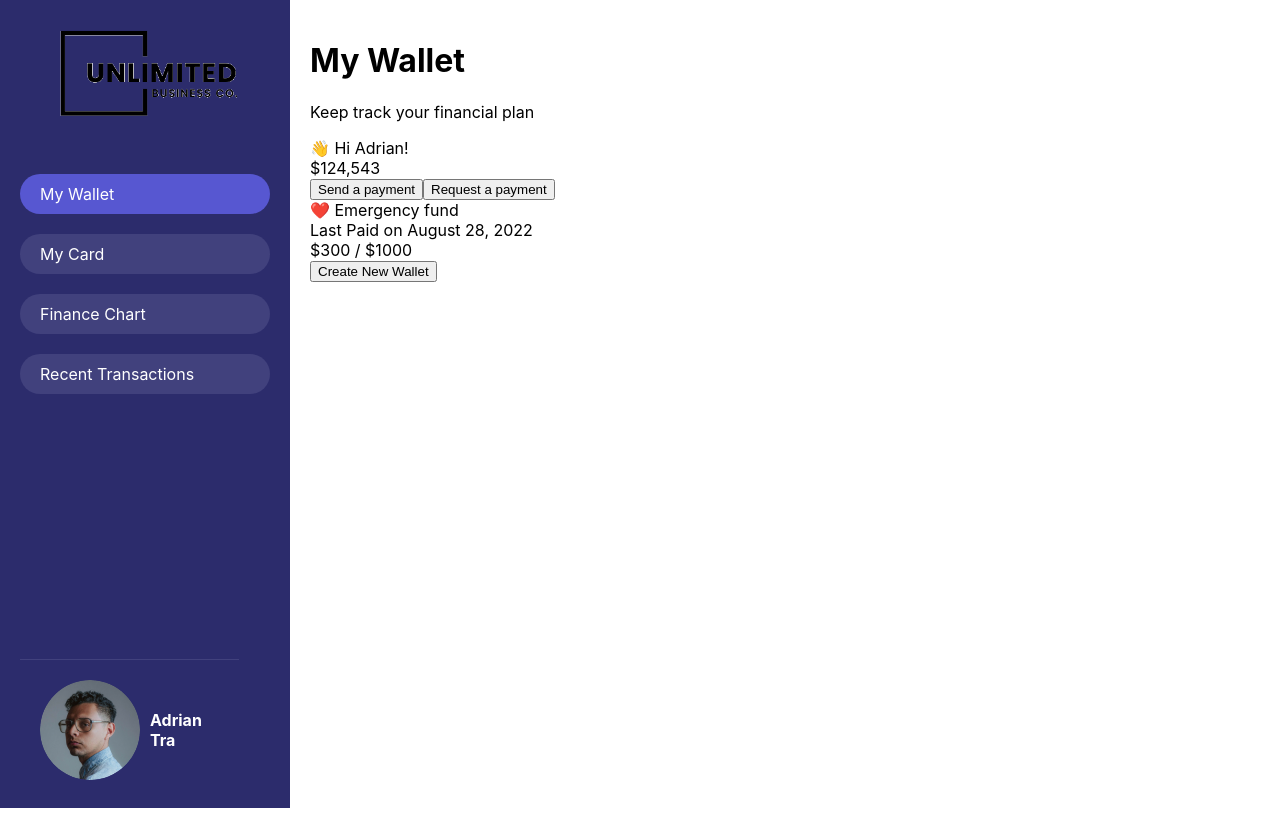
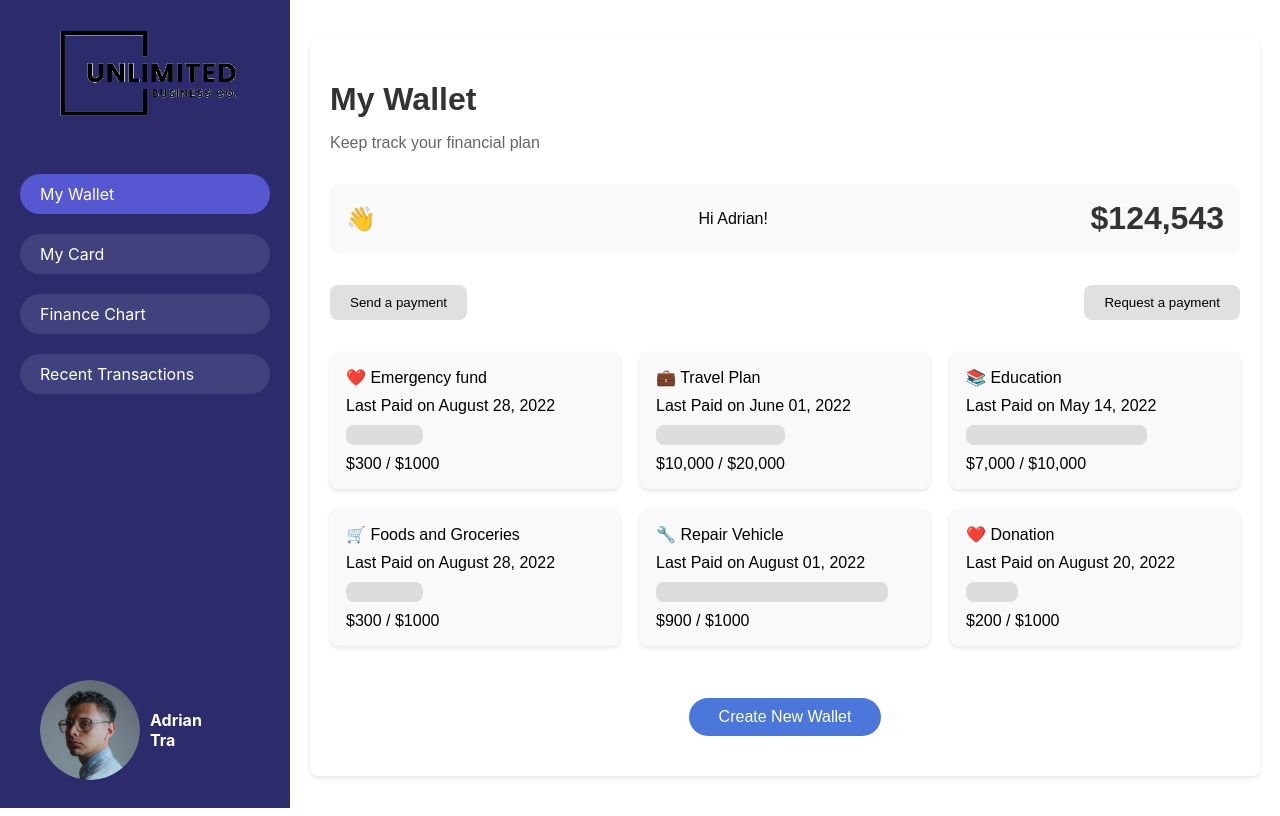
Before and after one commit to Ali-H-Hassan/Finance, a React (Create React App) app in the folder frontend/: page / in a window 1280 px wide. Built offline with nearby package versions, Linux system fonts and the light colour scheme.

Commit message:
Frontend <> Styling MyWallet page

```diff
--- a/frontend/src/components/MyWallet/MyWallet.css
+++ b/frontend/src/components/MyWallet/MyWallet.css
@@ -0,0 +1,116 @@
+.my-wallet {
+  font-family: "Arial", sans-serif;
+  margin: 20px auto;
+  background-color: #fff;
+  border-radius: 8px;
+  box-shadow: 0 2px 4px rgba(0, 0, 0, 0.1);
+  padding: 20px;
+}
+
+.my-wallet h1 {
+  color: #333;
+  margin-bottom: 0.5em;
+}
+
+.my-wallet p {
+  color: #666;
+  margin-bottom: 2em;
+}
+
+.balance-info {
+  background-color: #f9f9f9;
+  border-radius: 8px;
+  padding: 1em;
+  display: flex;
+  justify-content: space-between;
+  align-items: center;
+  margin-bottom: 2em;
+}
+
+.balance-info span {
+  font-size: 1.5em;
+}
+
+.balance-info .balance {
+  font-size: 2em;
+  font-weight: bold;
+  color: #333;
+}
+
+.actions {
+  display: flex;
+  justify-content: space-between;
+  margin-bottom: 2em;
+}
+
+.payment-action {
+  background-color: #e0e0e0;
+  border: none;
+  padding: 10px 20px;
+  border-radius: 8px;
+  cursor: pointer;
+  transition: background-color 0.3s;
+}
+
+.payment-action:hover {
+  background-color: #d0d0d0;
+}
+
+.funds-container {
+  display: grid;
+  grid-template-columns: repeat(auto-fill, minmax(250px, 1fr));
+  gap: 20px;
+  margin-bottom: 2em;
+}
+
+.fund {
+  background-color: #f9f9f9;
+  border-radius: 8px;
+  padding: 1em;
+  box-shadow: 0 2px 4px rgba(0, 0, 0, 0.1);
+}
+
+.fund-details {
+  margin-top: 10px;
+}
+
+.progress {
+  background-color: #ddd;
+  border-radius: 8px;
+  overflow: hidden;
+  position: relative;
+  height: 20px;
+  margin: 10px 0;
+}
+
+.progress:before {
+  content: "";
+  position: absolute;
+  top: 0;
+  left: 0;
+  width: 0%;
+  height: 100%;
+  background-color: #4b77da;
+  border-radius: 8px;
+  transition: width 0.3s ease;
+}
+
+.create-wallet-action {
+  text-align: center;
+  padding: 20px;
+}
+
+.create-wallet-action button {
+  background-color: #4b77da;
+  color: #fff;
+  border: none;
+  border-radius: 20px;
+  padding: 10px 30px;
+  font-size: 1em;
+  cursor: pointer;
+  transition: background-color 0.3s;
+}
+
+.create-wallet-action button:hover {
+  background-color: #3957a7;
+}
--- a/frontend/src/components/MyWallet/MyWallet.jsx
+++ b/frontend/src/components/MyWallet/MyWallet.jsx
@@ -15,12 +15,12 @@ function MyWallet() {
         <div className="balance">$124,543</div>
       </div>
 
-      <div className="payment-actions">
-        <button>Send a payment</button>
-        <button>Request a payment</button>
+      <div className="actions">
+        <button className="payment-action">Send a payment</button>
+        <button className="payment-action">Request a payment</button>
       </div>
 
-      <div className="funds">
+      <div className="funds-container">
         <div className="fund">
           <span role="img" aria-label="Heart">
             ❤️
@@ -28,15 +28,68 @@ function MyWallet() {
           Emergency fund
           <div className="fund-details">
             Last Paid on August 28, 2022
-            <div className="progress">
-              <div className="progress-bar" style={{ width: "30%" }}></div>
-            </div>
+            <div className="progress" style={{ width: "30%" }}></div>
             $300 / $1000
+          </div>
+        </div>
+        <div className="fund">
+          <span role="img" aria-label="Suitcase">
+            💼
+          </span>{" "}
+          Travel Plan
+          <div className="fund-details">
+            Last Paid on June 01, 2022
+            <div className="progress" style={{ width: "50%" }}></div>
+            $10,000 / $20,000
+          </div>
+        </div>
+        <div className="fund">
+          <span role="img" aria-label="Books">
+            📚
+          </span>{" "}
+          Education
+          <div className="fund-details">
+            Last Paid on May 14, 2022
+            <div className="progress" style={{ width: "70%" }}></div>
+            $7,000 / $10,000
+          </div>
+        </div>
+        <div className="fund">
+          <span role="img" aria-label="Groceries">
+            🛒
+          </span>{" "}
+          Foods and Groceries
+          <div className="fund-details">
+            Last Paid on August 28, 2022
+            <div className="progress" style={{ width: "30%" }}></div>
+            $300 / $1000
+          </div>
+        </div>
+        <div className="fund">
+          <span role="img" aria-label="Wrench">
+            🔧
+          </span>{" "}
+          Repair Vehicle
+          <div className="fund-details">
+            Last Paid on August 01, 2022
+            <div className="progress" style={{ width: "90%" }}></div>
+            $900 / $1000
+          </div>
+        </div>
+        <div className="fund">
+          <span role="img" aria-label="Heart">
+            ❤️
+          </span>{" "}
+          Donation
+          <div className="fund-details">
+            Last Paid on August 20, 2022
+            <div className="progress" style={{ width: "20%" }}></div>
+            $200 / $1000
           </div>
         </div>
       </div>
 
-      <div className="create-wallet">
+      <div className="create-wallet-action">
         <button>Create New Wallet</button>
       </div>
     </div>
--- a/frontend/src/components/Sidebar/Sidebar.css
+++ b/frontend/src/components/Sidebar/Sidebar.css
@@ -43,7 +43,6 @@
   bottom: 0;
   width: 14vw;
   padding: 20px;
-  border-top: 1px solid #41417d;
 }
 
 .footer-link {
```
